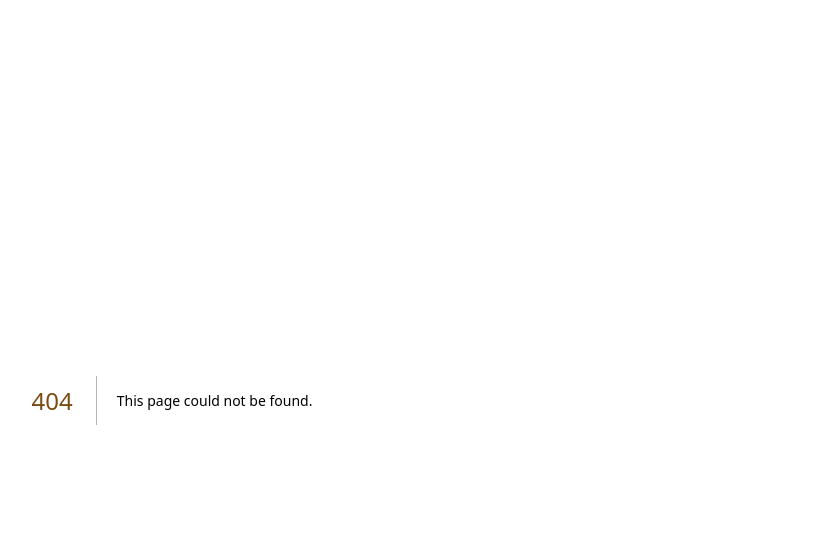
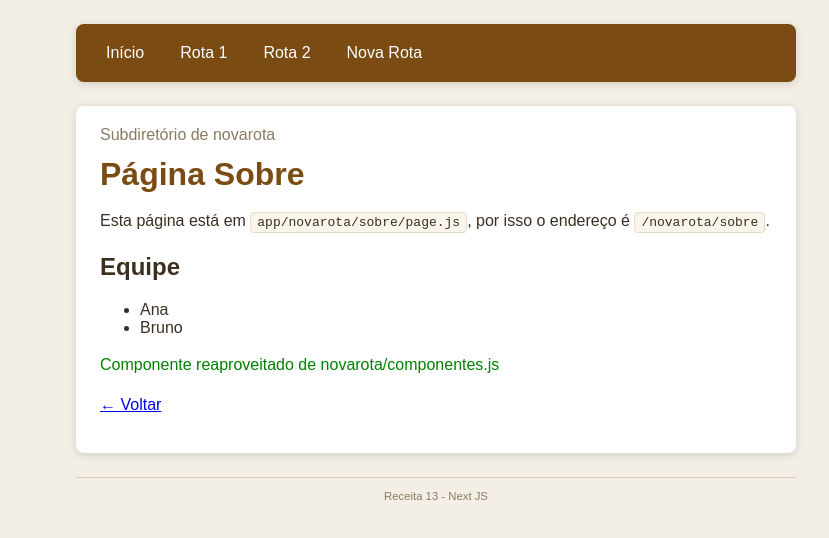
Before and after one commit to Flavia-Carvalho-1/Receitas-pweb-3, a Next.js app: page /novarota/sobre in a window 1280 px wide. Before the commit this address had no page. Shown: the top 538 px of the page, without its empty margins (204-1033 px from the left). Built offline with nearby package versions, Linux system fonts and the light colour scheme.

Commit message:
Receita 14: página /novarota/sobre com botão de voltar

```diff
--- /dev/null
+++ b/app/novarota/sobre/page.js
@@ -0,0 +1,42 @@
+import { Menu, Rodape } from "../../page";
+import { Mensagem } from "../componentes";
+import { Equipe } from "./componentes";
+
+export default function SobreHome(){
+
+  return (
+
+    <div>
+
+      <Menu />
+
+      <main className="cartao">
+
+        <div className="subtitulo">Subdiretório de novarota</div>
+
+        <h1>Página Sobre</h1>
+
+        <p>
+          Esta página está em <code>app/novarota/sobre/page.js</code>, por isso
+          o endereço é <code>/novarota/sobre</code>.
+        </p>
+
+        <h2>Equipe</h2>
+
+        <Equipe />
+
+        <Mensagem texto="Componente reaproveitado de novarota/componentes.js" cor="green" />
+
+        <p>
+          <a href="/novarota" className="botao voltar">← Voltar</a>
+        </p>
+
+      </main>
+
+      <Rodape />
+
+    </div>
+
+  )
+
+}
```
